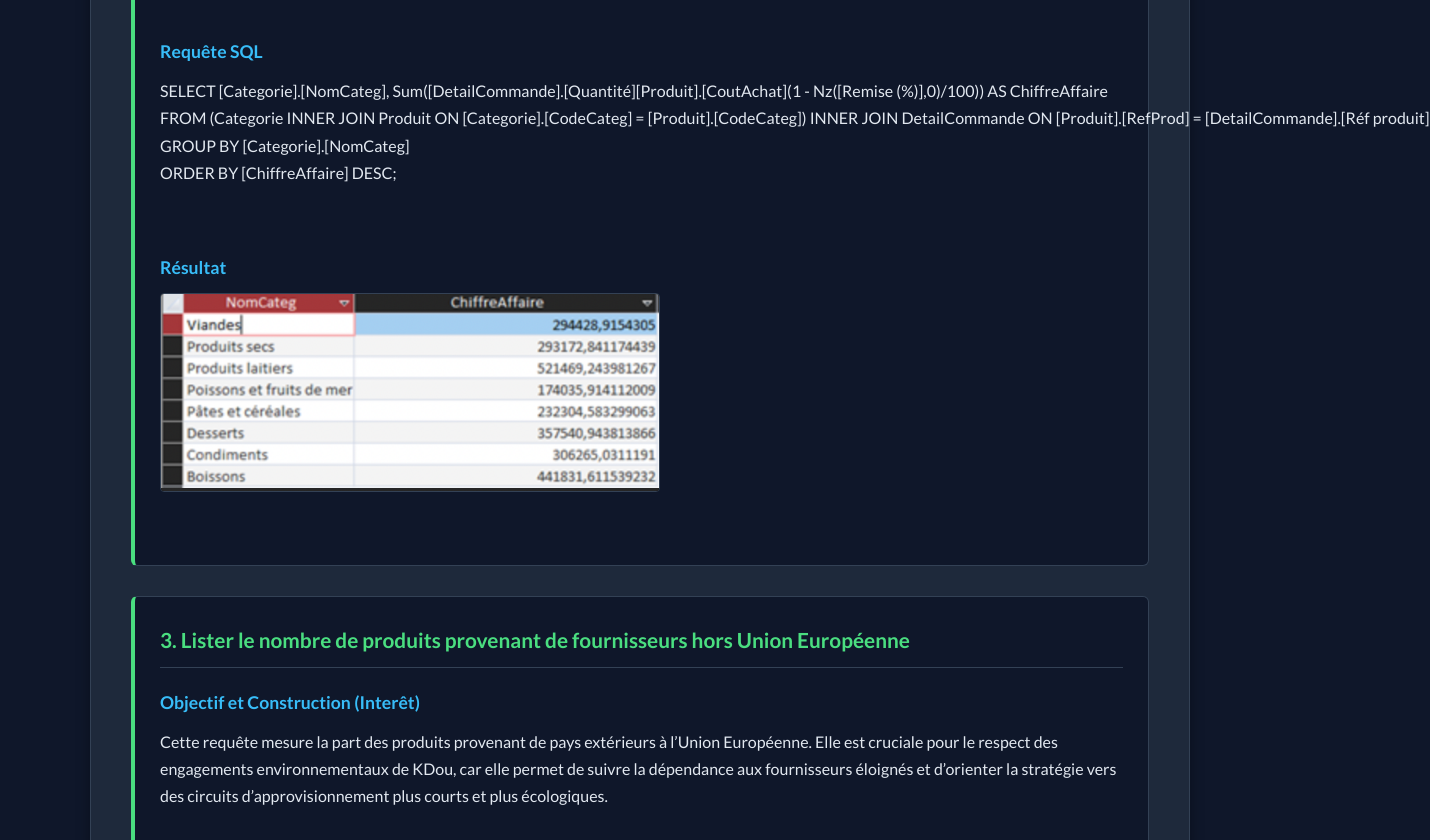
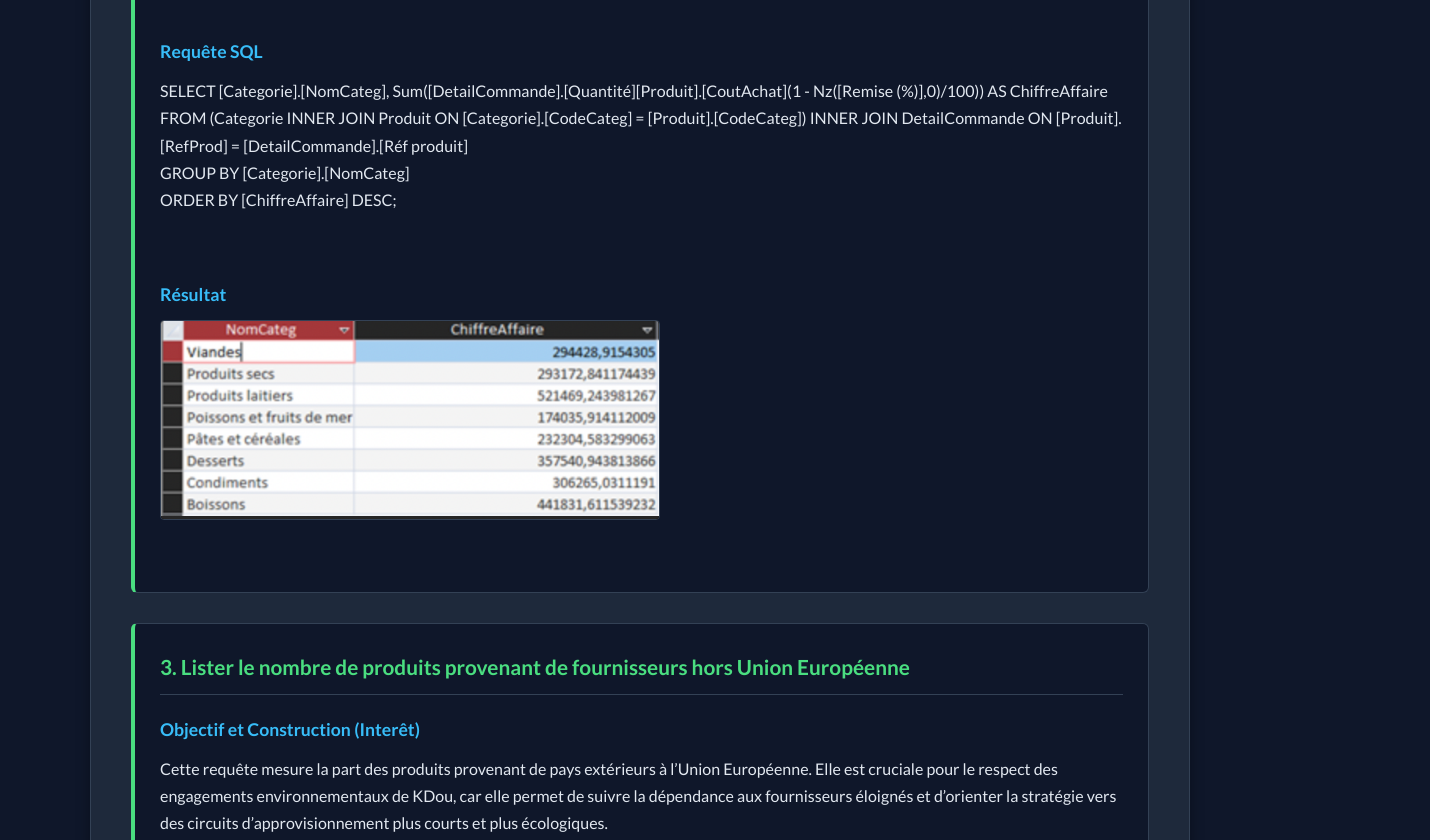
Before and after one commit to Luma-44/SAE-R1-04-SITE-WEB, a plain HTML site: page mission3.html in a window 1280 px wide. Shown: the part 2372-3212 px from the top of the page, 1430 px wide, since content can reach past the window. Drawn offline with Linux system fonts and the light colour scheme.

Commit message:
Correction du bug de debordement du sql

```diff
--- a/assets/style.css
+++ b/assets/style.css
@@ -194,6 +194,8 @@ pre {
     padding: 0;
     border: none;
     border-radius: 0;
+    white-space: pre-wrap;
+    word-wrap: break-word;
 }
 
 
```
